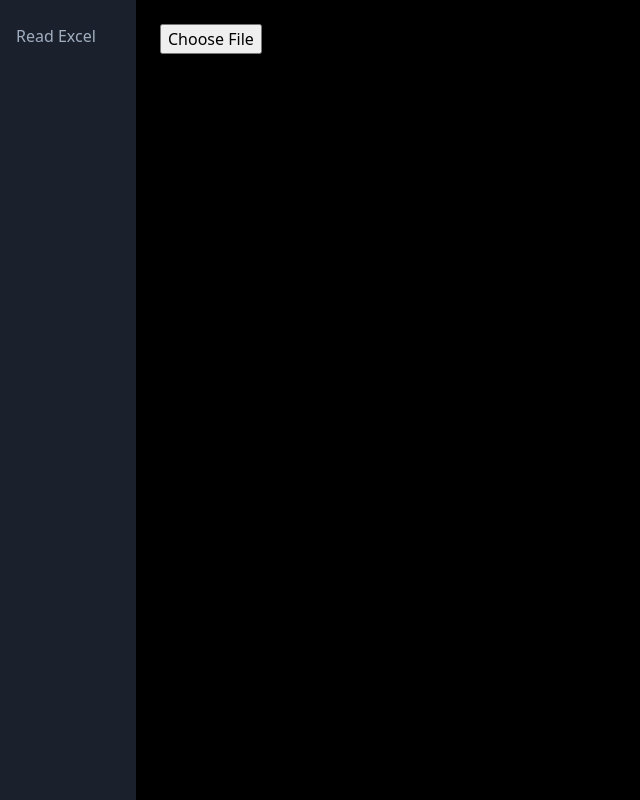
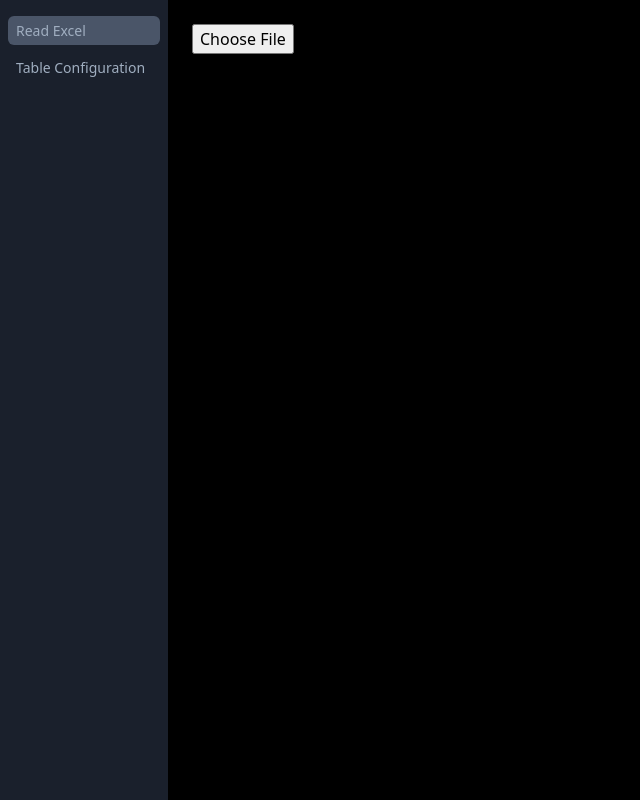
Before and after one commit to ryegaspar/disruption-datascrub, a Vue app: page /#/ in a window 1280 px wide. Shown: the whole page, without its empty margins (0-640 px from the left). Built offline with nearby package versions, Linux system fonts and the light colour scheme.

Commit message:
add sidebar menu highlight when active

```diff
--- a/src/components/SideBar.vue
+++ b/src/components/SideBar.vue
@@ -3,7 +3,7 @@
         <!-- Static sidebar for desktop -->
         <div
             class="flex flex-shrink-0 text-white bg-gray-900 overflow-y-scroll -mr-6 min-h-full overflow-hidden h-full">
-            <div class="flex flex-col w-40 text-md">
+            <div class="flex flex-col w-48 text-md">
                 <!-- Sidebar component, swap this element with another sidebar if you like -->
                 <div class="flex flex-col h-0 flex-1">
                     <div class="flex-1 flex flex-col">
--- a/src/components/SideBarMenus.vue
+++ b/src/components/SideBarMenus.vue
@@ -1,9 +1,12 @@
 <template>
-    <nav class="flex-1 px-2 py-4 bg-gray-900 space-y-2">
-        <!-- bg-gray-700 active class -->
+    <nav class="flex-1 px-2 py-4 bg-gray-900 space-y-2 font-medium text-sm text-gray-500">
         <router-link to="/"
-                     class="group flex items-center p-2 text-md leading-normal font-medium text-gray-500 rounded-md focus:outline-none focus:bg-gray-700 transition ease-in-out duration-300 hover:bg-gray-700">
+                     class="group flex items-center px-2 py-1 leading-normal rounded-md focus:outline-none focus:bg-gray-700 transition ease-in-out duration-300 hover:bg-gray-700 mr-6">
             Read Excel
+        </router-link>
+        <router-link to="/table-configuration"
+                     class="group flex items-center px-2 py-1 leading-normal rounded-md focus:outline-none focus:bg-gray-700 transition ease-in-out duration-300 hover:bg-gray-700 mr-6">
+            Table Configuration
         </router-link>
     </nav>
 </template>
--- a/src/router/index.js
+++ b/src/router/index.js
@@ -24,6 +24,7 @@ const routes = [
 ]
 
 const router = new VueRouter({
+	linkExactActiveClass: 'bg-gray-700',
 	routes
 })
 
```
